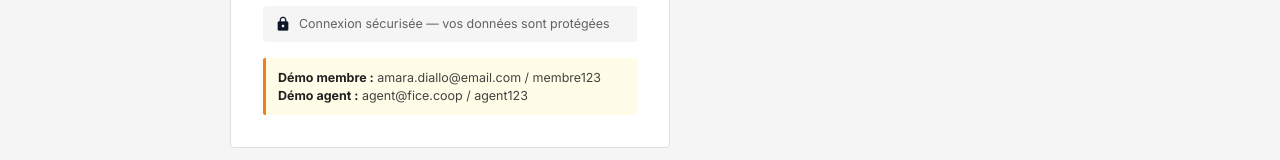
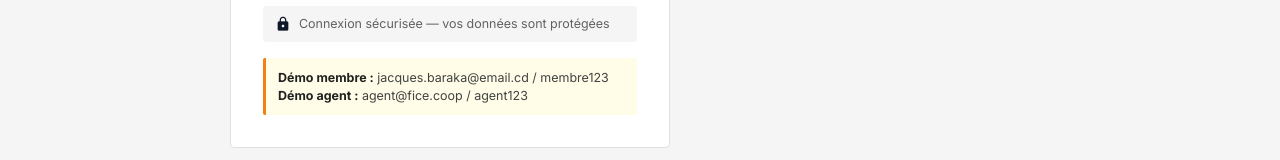
Before and after one commit to ibosgnv/fice, an Angular app in the folder frontend/: page /connexion in a window 1280 px wide. Shown: the part 468-628 px from the top of the page. Built offline with nearby package versions, Linux system fonts and the light colour scheme.

Commit message:
Corrections noms login

```diff
--- a/frontend/src/app/app.config.ts
+++ b/frontend/src/app/app.config.ts
@@ -1,4 +1,4 @@
-import { ApplicationConfig, LOCALE_ID, provideZoneChangeDetection } from '@angular/core';
+import { ApplicationConfig, ErrorHandler, LOCALE_ID, provideZoneChangeDetection } from '@angular/core';
 import { provideRouter, withComponentInputBinding } from '@angular/router';
 import { provideAnimationsAsync } from '@angular/platform-browser/animations/async';
 import { provideHttpClient, withInterceptors } from '@angular/common/http';
@@ -10,6 +10,17 @@ import localeFr from '@angular/common/locales/fr';
 
 registerLocaleData(localeFr, 'fr');
 
+class ChunkLoadReloadHandler implements ErrorHandler {
+  handleError(error: unknown): void {
+    const msg = (error as Error)?.message ?? '';
+    if (/ChunkLoadError|Failed to fetch dynamically imported module|Loading chunk .* failed/i.test(msg)) {
+      window.location.reload();
+      return;
+    }
+    console.error(error);
+  }
+}
+
 export const appConfig: ApplicationConfig = {
   providers: [
     provideZoneChangeDetection({ eventCoalescing: true }),
@@ -19,5 +30,6 @@ export const appConfig: ApplicationConfig = {
     { provide: LOCALE_ID, useValue: 'fr' },
     { provide: MAT_DATE_LOCALE, useValue: 'fr-FR' },
     { provide: DATE_PIPE_DEFAULT_OPTIONS, useValue: { dateFormat: 'dd/MM/yyyy' } },
+    { provide: ErrorHandler, useClass: ChunkLoadReloadHandler },
   ]
 };
--- a/frontend/src/app/features/auth/login/login.component.html
+++ b/frontend/src/app/features/auth/login/login.component.html
@@ -63,7 +63,7 @@
       </div>
 
       <div class="demo-hint">
-        <p><strong>{{ 'login.demo.membre' | t }}</strong> amara.diallo&#64;email.com / membre123</p>
+        <p><strong>{{ 'login.demo.membre' | t }}</strong> jacques.baraka&#64;email.cd / membre123</p>
         <p><strong>{{ 'login.demo.agent' | t }}</strong> agent&#64;fice.coop / agent123</p>
       </div>
     </div>
```
